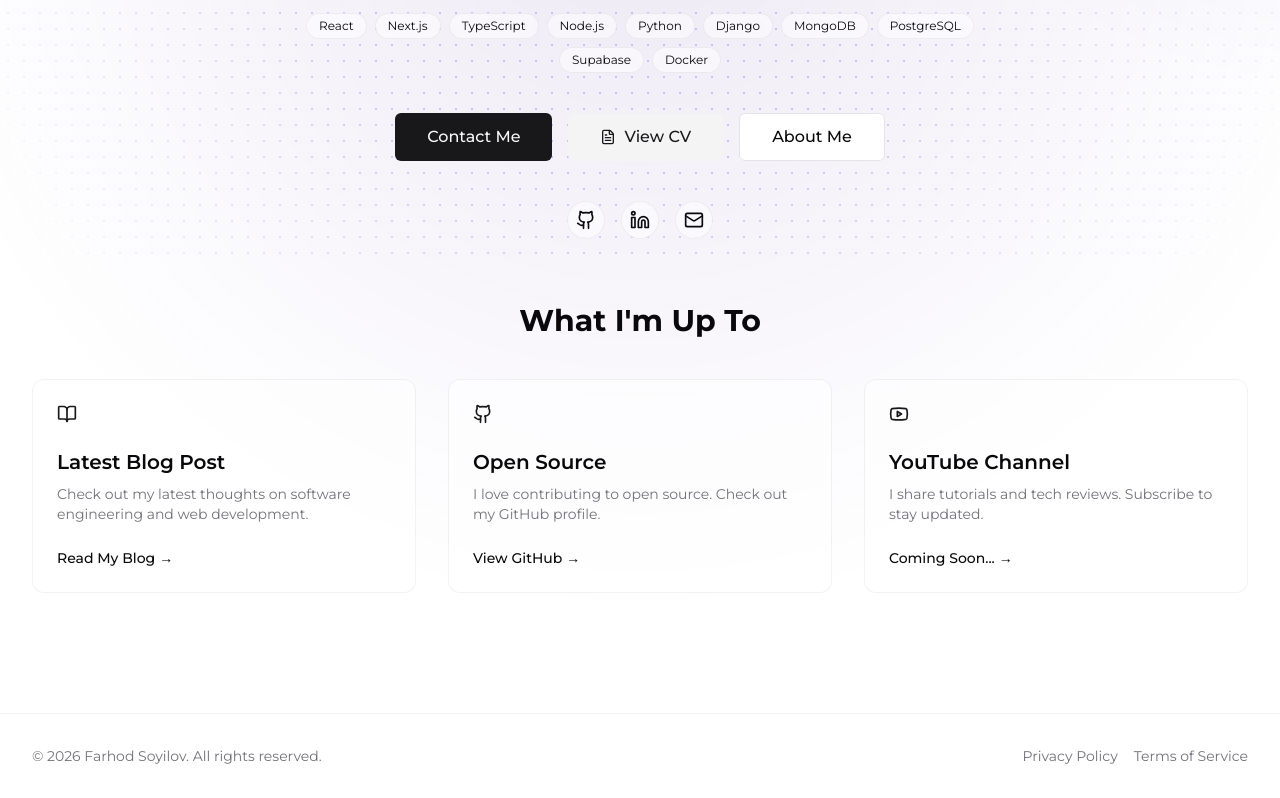
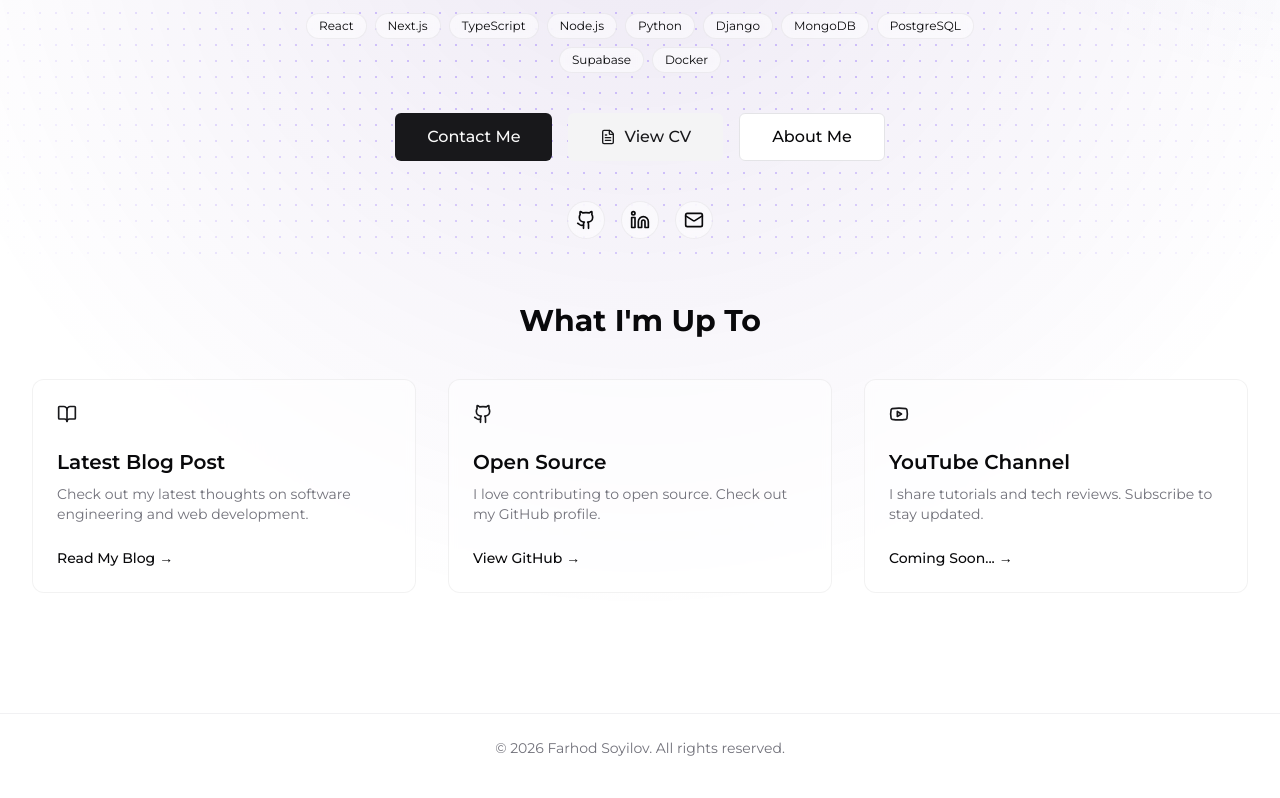
Before and after one commit to Farhodoff/portfolioo, a React (Vite) app: page / in a window 1280 px wide. Shown: the part 539-1337 px from the top of the page. Built offline with nearby package versions, Linux system fonts and the light colour scheme.

Commit message:
chore: remove unused Privacy Policy and Terms of Service links from footer

```diff
--- a/src/components/layout/Footer.jsx
+++ b/src/components/layout/Footer.jsx
@@ -1,14 +1,10 @@
 export default function Footer() {
     return (
-        <footer className="border-t border-border/50 py-8 mt-auto backdrop-blur-sm bg-background/50">
-            <div className="container flex flex-col items-center justify-center gap-4 text-center md:flex-row md:justify-between md:text-left">
+        <footer className="border-t border-border/50 py-6 mt-auto backdrop-blur-sm bg-background/50">
+            <div className="container flex items-center justify-center text-center">
                 <p className="text-sm text-muted-foreground">
                     © {new Date().getFullYear()} Farhod Soyilov. All rights reserved.
                 </p>
-                <div className="flex gap-4 text-sm text-muted-foreground">
-                    <a href="#" className="hover:text-primary transition-colors">Privacy Policy</a>
-                    <a href="#" className="hover:text-primary transition-colors">Terms of Service</a>
-                </div>
             </div>
         </footer>
     );
```
